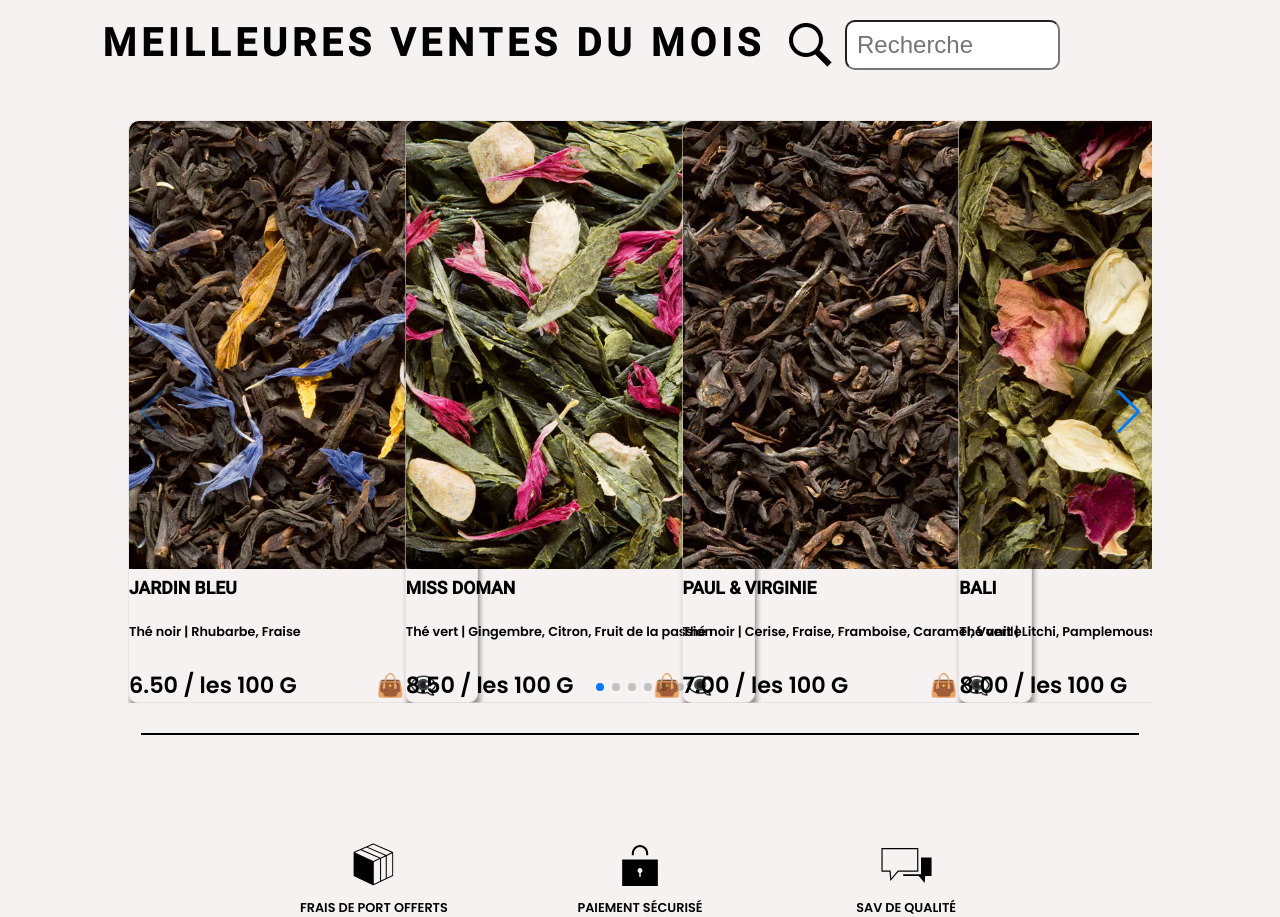
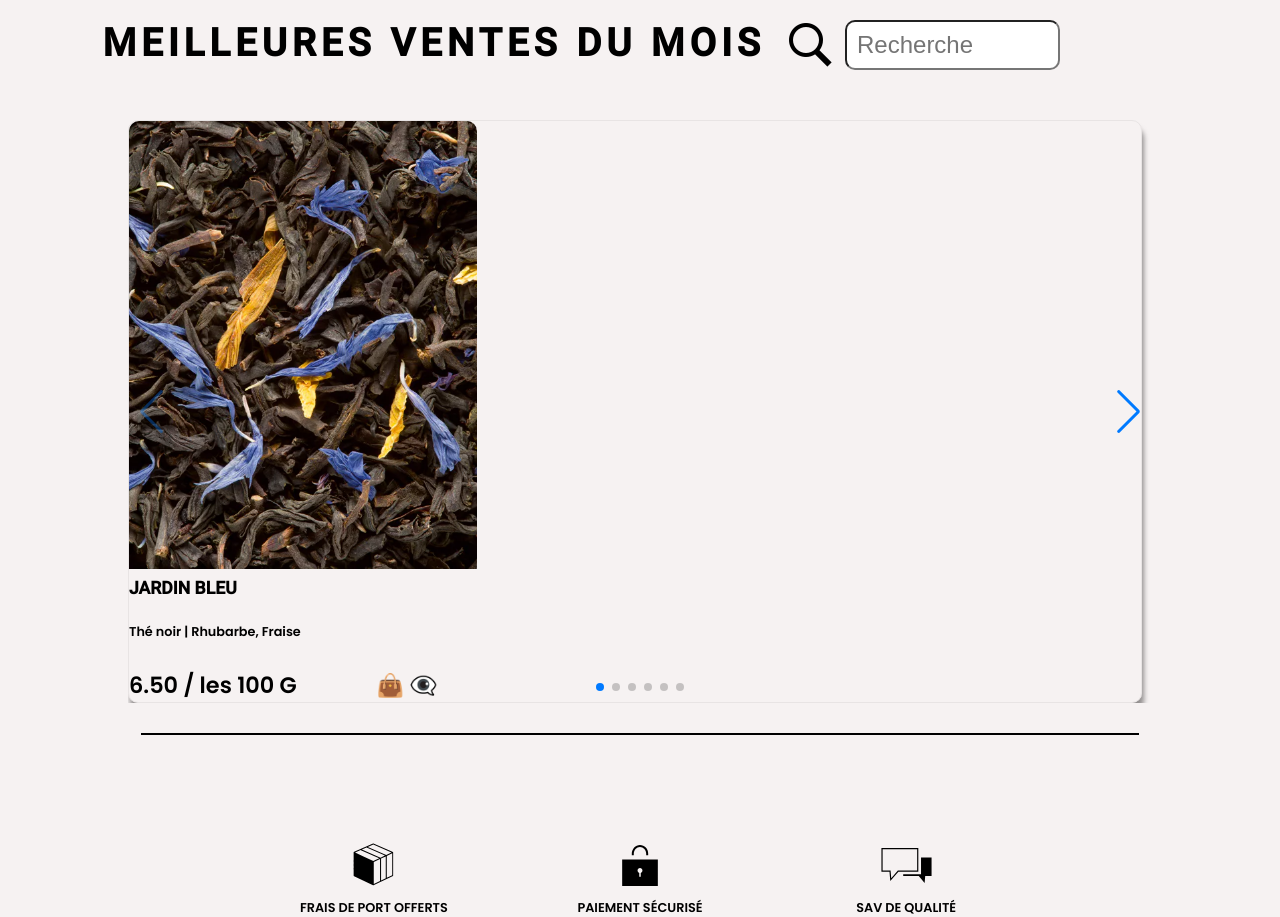
Before and after one commit to davidduranty/NewProject, a React (Vite) app: page /cgv in a window 1280 px wide. Shown: the part 2700-3617 px from the top of the page. Built offline with nearby package versions, Linux system fonts and the light colour scheme; data requests are answered from the project's data file.

Commit message:
adjust filter swiperbest

```diff
--- a/src/components/swiper/SwiperBest.jsx
+++ b/src/components/swiper/SwiperBest.jsx
@@ -62,7 +62,7 @@ const SwiperBest = () => {
         </span> */}
         <Swiper
           slidesPerView={3.7}
-          spaceBetween={0}
+          spaceBetween={500}
           keyboard={{
             enabled: true,
           }}
```
